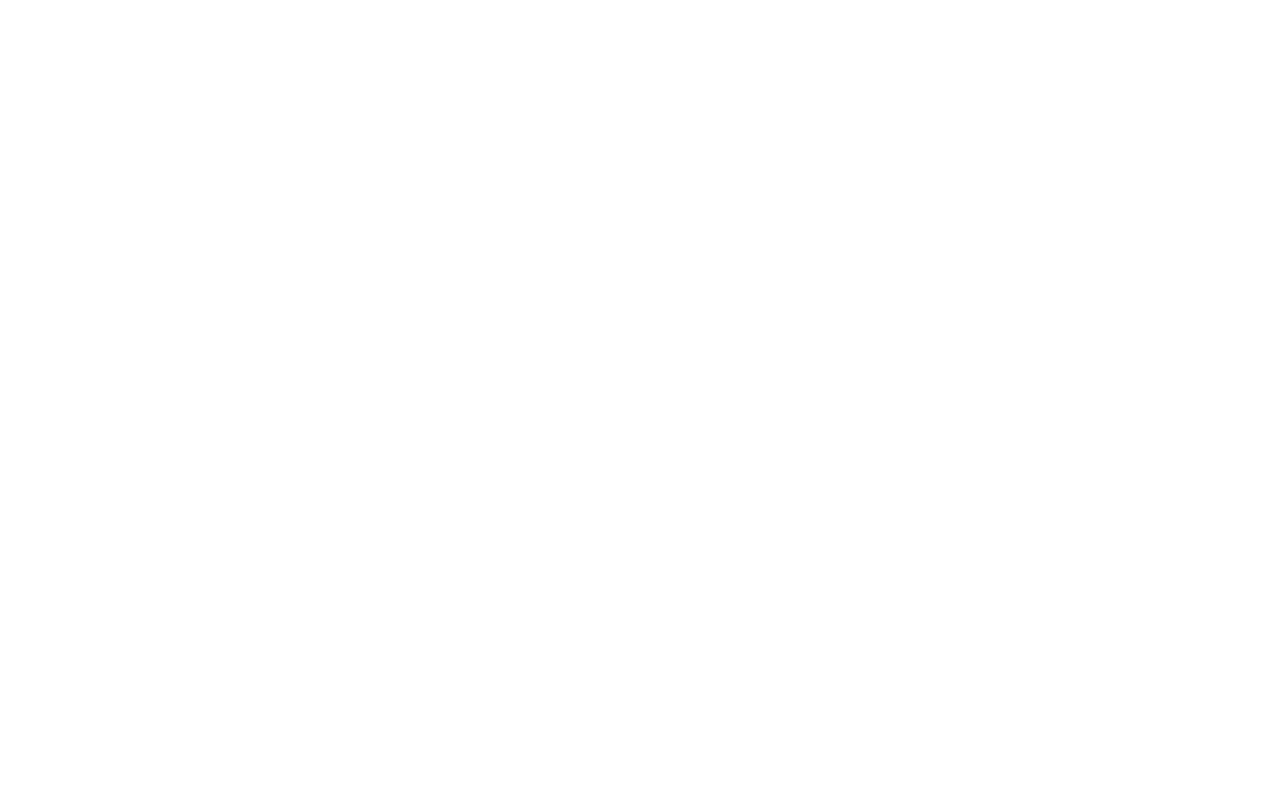
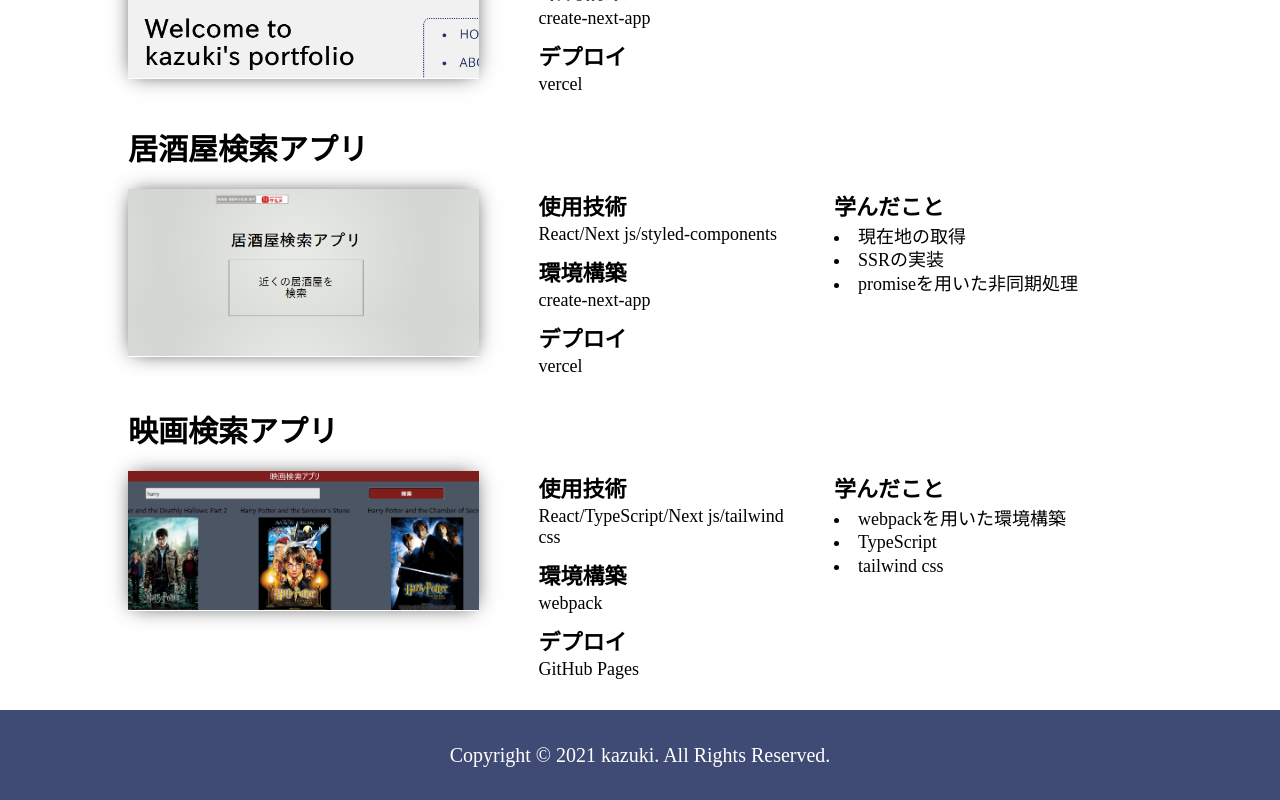
Before and after one commit to kazukazu2027/ReactPortfolio, a Next.js app: page /Works in a window 1280 px wide. Shown: the part 921-1721 px from the top of the page. Before the commit the page ends 800 px from the top, so only its background shows below. Built offline with nearby package versions, Linux system fonts and the light colour scheme.

Commit message:
footer調整

```diff
--- a/components/Footer.jsx
+++ b/components/Footer.jsx
@@ -17,7 +17,8 @@
 const SFooter = styled.div`
   background-color: #404b75;
   width: 100%;
-  height: 5rem;
+  position: absolute;
+  bottom: 0;
 `;
 
 const SCopyRight = styled.p`
--- a/pages/Skills.jsx
+++ b/pages/Skills.jsx
@@ -26,5 +26,4 @@
 const SSkillsContainer = styled.div`
   width: 80%;
   margin: 0 auto;
-  height: 76.7vh;
 `;
--- a/pages/Works.jsx
+++ b/pages/Works.jsx
@@ -19,7 +19,7 @@
   const movieLists = ["webpackを用いた環境構築", "TypeScript", "tailwind css"];
 
   return (
-    <>
+    <SDiv>
       <GlobalStyle />
       <Header />
       <SContentContainer>
@@ -73,15 +73,20 @@
         </SWorkContainer>
       </SContentContainer>
       <Footer />
-    </>
+    </SDiv>
   );
 };
 
 export default Works;
 
+const SDiv = styled.div`
+  position: absolute;
+`;
+
 const SContentContainer = styled.div`
   width: 80%;
   margin: 0 auto;
+  padding-bottom: 4rem;
 `;
 
 const SWorkContainer = styled.div`
--- a/pages/index.jsx
+++ b/pages/index.jsx
@@ -38,7 +38,6 @@
 const SContainer = styled.div`
   width: 80%;
   margin: 0 auto;
-  height: 79.7vh;
 `;
 const SHomeContent = styled.div`
   display: flex;
```
